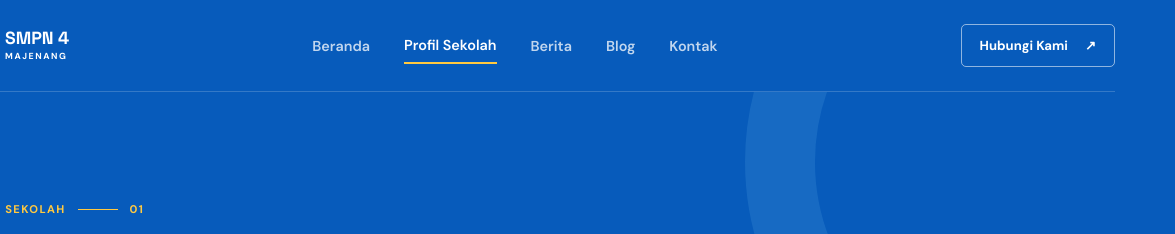
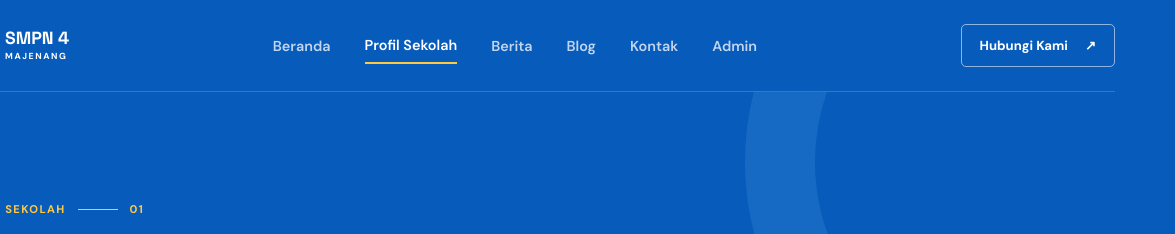
Before and after one commit to Wartam/smpn_4_majenang, a website: page public/profil.html in a window 1280 px wide. Shown: the top 234 px of the page, 105-1280 px from the left. Drawn offline with Linux system fonts and the light colour scheme.

Commit message:
menambahkan menu admin

```diff
--- a/public/profil.html
+++ b/public/profil.html
@@ -16,7 +16,7 @@
         <a class="brand" href="/" aria-label="SMP Negeri 4 Majenang"><span class="brand-mark"><span>4</span></span><span><strong>SMPN 4</strong><small>MAJENANG</small></span></a>
         <button class="menu-toggle" aria-label="Buka menu" aria-expanded="false"><span></span><span></span><span></span></button>
         <nav class="main-nav" aria-label="Navigasi utama">
-          <a href="/">Beranda</a><a class="active" href="/profil.html">Profil Sekolah</a><a href="/#berita">Berita</a><a href="/#blog">Blog</a><a href="/#kontak">Kontak</a>
+          <a href="/">Beranda</a><a class="active" href="/profil.html">Profil Sekolah</a><a href="/#berita">Berita</a><a href="/#blog">Blog</a><a href="/#kontak">Kontak</a><a href="/admin">Admin</a>
         </nav>
         <a class="nav-cta" href="/#kontak">Hubungi Kami <span>↗</span></a>
       </div>
```
Also changed, not shown: public/index.html (+1 -0 lines).
